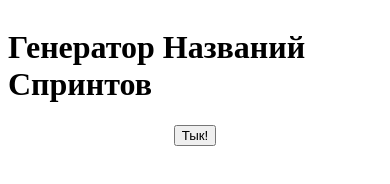
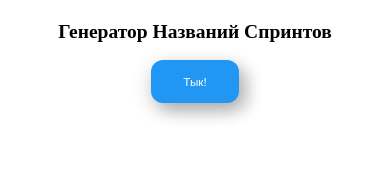
Before and after one commit to thefasttracker/sprint-name-generator, a plain HTML site: page Lesson4.docker-in-practic/nginx/www/index.html in a window 390 px wide. Drawn offline with nearby package versions, Linux system fonts and the light colour scheme.

Commit message:
add responsive style

```diff
--- a/Lesson4.docker-in-practic/nginx/www/index.html
+++ b/Lesson4.docker-in-practic/nginx/www/index.html
@@ -10,15 +10,36 @@
 			justify-content: center;
 			align-items: center;
 			flex-direction: column;
+			text-align: center;
+		}
+		.button {
+			background-color: #2196f3;
+			border: none;
+			border-radius: 12px;
+			color: white;
+			padding: 15px 32px;
+			text-align: center;
+			text-decoration: none;
+			display: inline-block;
+			font-size: 3vw;
+			margin: 4px 2px;
+			cursor: pointer;
+			box-shadow: 9px 8px 16px 0 rgba(0,0,0,0.2), 0 6px 20px 0 rgba(0,0,0,0.19);
+		}
+		.title {
+			font-size:5vw;
+		}
+		.quote {
+			font-size:4vw;
 		}
 	</style>
 </head>
 
 <body>
 	<div class="center">
-		<h1>Генератор Названий Спринтов</h1>
-		<input type="submit" value="Тык!" onclick="submit()">
-		<p id="quote"></p>
+		<h1 class="title">Генератор Названий Спринтов</h1>
+		<input type="submit" class="button" value="Тык!" onclick="submit()">
+		<p id="quote" class="quote"></p>
 
 		<script>
 			function submit() {
```
